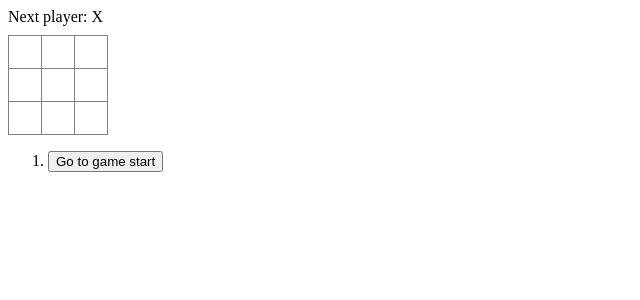
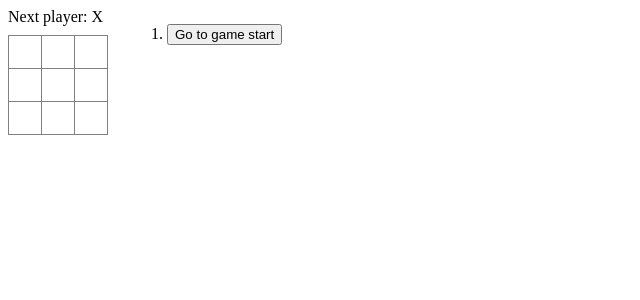
Before and after one commit to jurajliska/tic-tac-toe, a Next.js app: page / in a window 1280 px wide. Shown: the top 300 px of the page, without its empty margins (0-640 px from the left). Built offline with nearby package versions, Linux system fonts and the light colour scheme.

Commit message:
final clean

```diff
--- a/src/app/globals.css
+++ b/src/app/globals.css
@@ -34,3 +34,12 @@ h1{
 .status {
   margin-bottom: 10px;
 }
+
+.game {
+  display: flex;
+  flex-direction: row;
+}
+
+.game-info {
+  margin-left: 20px;
+}
--- a/src/app/page.js
+++ b/src/app/page.js
@@ -78,21 +78,19 @@ function calculateWinner(squares) {
 }
 
 export default function Game() {
-  const [xIsNext, setXIsNext] = useState(true);
   const [history, setHistory] = useState([Array(9).fill(null)]);
   const [currentMove, setCurrentMove] = useState(0);
+  const xIsNext = currentMove % 2 === 0;
   const currentSquares = history[currentMove];
 
   function handlePlay(nextSquares) {
     const nextHistory = [...history.slice(0, currentMove + 1), nextSquares];
     setHistory(nextHistory);
     setCurrentMove(nextHistory.length - 1);
-    setXIsNext(!xIsNext);
   }
 
   function jumpTo(nextMove) {
     setCurrentMove(nextMove);
-    setXIsNext(nextMove % 2 === 0);
   }
 
   const moves = history.map((squares, move) => {
```
